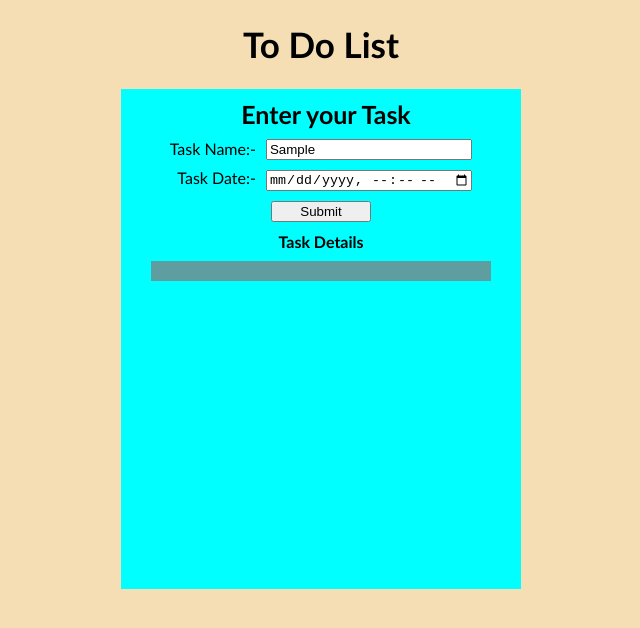
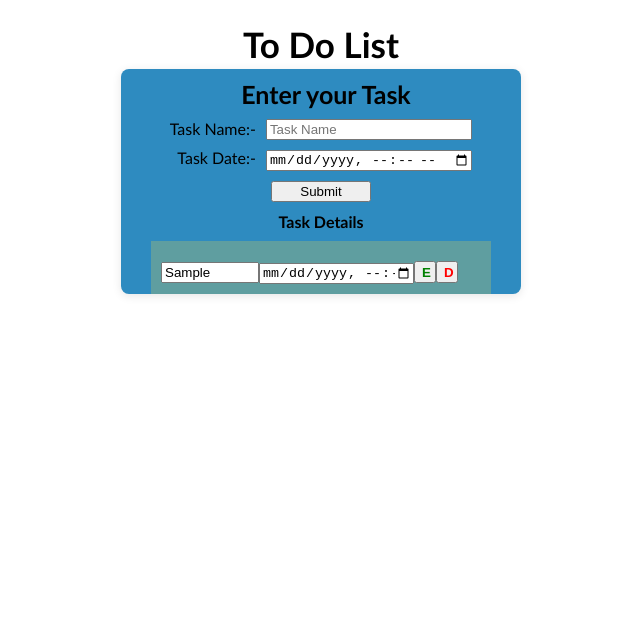
Before and after one commit to Adnan9168/Task-Managmemt-App, a plain HTML site: page index.html in a window 1280 px wide. Both pictures are taken after typing "Sample" into the empty fields and a click on the button "Submit". Shown: the whole page, without its empty margins (319-959 px from the left). Drawn offline with Linux system fonts and the light colour scheme.

Commit message:
adding new changes

```diff
--- a/script.js
+++ b/script.js
@@ -10,10 +10,10 @@ let taskName = document.getElementById("txtTaskName").value;
 let txtDate = document.getElementById("txtDate").value;
 
 // alert if text boxes are empty
-if (!taskName || !txtDate) {
-    alert("Please fill in both fields.");
-    return;
-}
+// if (!taskName || !txtDate) {
+//     alert("Please fill in both fields.");
+//     return;
+// }
 
 //  dynamically create elements (div,textboxes,buttons)
     let taskDiv = document.createElement("div");
@@ -23,6 +23,7 @@ if (!taskName || !txtDate) {
     let btnDelete = document.createElement ("button");
 
  // setting value attribute of textboxes
+    taskDateTimeInput.type = "datetime-local";
     taskNameInput .setAttribute("value",taskName);
     taskDateTimeInput.setAttribute("value",txtDate);
 
@@ -34,7 +35,7 @@ if (!taskName || !txtDate) {
     btnEdit.style.color = "green";
     btnDelete.style.color = "red";
     taskNameInput.style.width = "90px";
-    taskDateTimeInput.style.width = "130px"
+    taskDateTimeInput.style.width = "150px"
 
     // appening div to newbox Div
     let newBox = document.getElementById ("detDiv");
@@ -53,7 +54,7 @@ if (!taskName || !txtDate) {
             taskName.readOnly = false;
             taskDateTimeInput.readOnly = false;
             taskNameInput.focus();
-            taskDateTimeInput.type = "datetime-local";
+            //taskDateTimeInput.type = "datetime-local";
             btnEdit.innerText= "S";
         }
         else
--- a/style.css
+++ b/style.css
@@ -5,7 +5,7 @@ body
     display: flex;
     flex-direction: column;
     align-items: center;
-    background-color: wheat;
+    background-color: white;
     font-family: 'Gill Sans', 'Gill Sans MT', Calibri, 'Trebuchet MS', sans-serif;
 
 }
@@ -21,10 +21,14 @@ h1{
 {
     display: flex;
     flex-direction: column;
-    background-color: aqua;
+    background-color: #2e8bc0;
     width: 400px;
-    height: 500px;
+    height: auto;
+    max-height: 400px;
     align-items: center;
+    border-radius: 8px;
+    margin-top: -20px;
+    box-shadow: 0px 2px 10px rgba(0, 0, 0, 0.1);
 }
 
 .flex-container button
```
